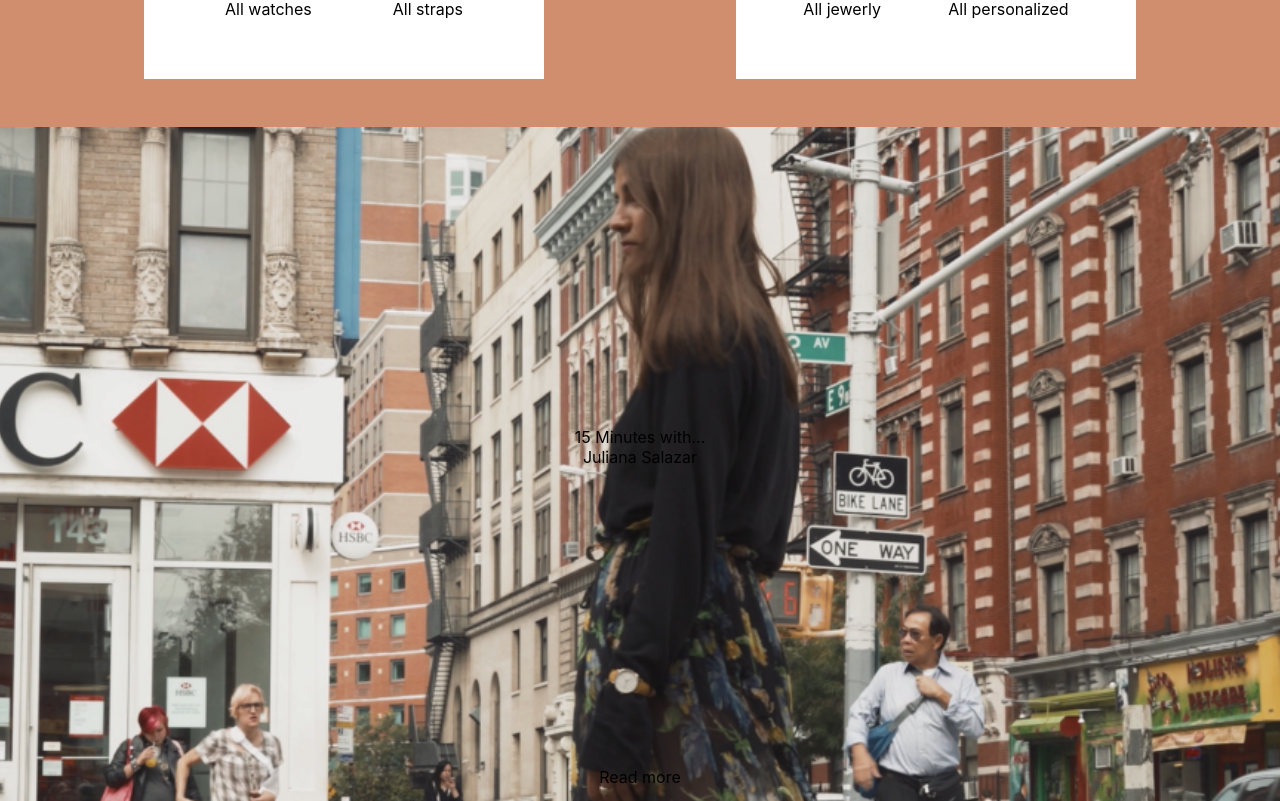
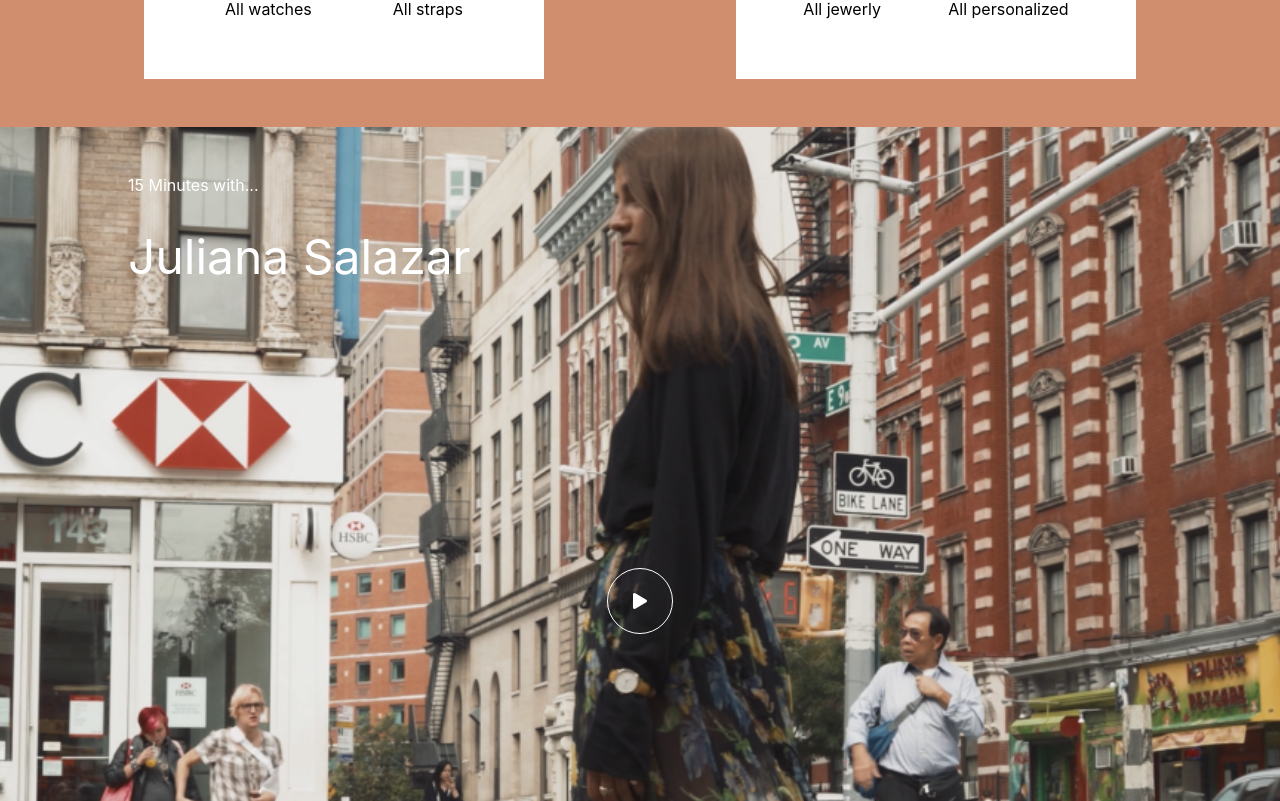
Before and after one commit to MarioSilvaPrada/rosefield_website, a React (Create React App) app: page / in a window 1280 px wide. Shown: the part 1899-2700 px from the top of the page. Built offline with nearby package versions, Linux system fonts and the light colour scheme.

Commit message:
updating

```diff
--- a/src/App.js
+++ b/src/App.js
@@ -7,6 +7,7 @@ import Main from "./components/Main";
 import Story from "./components/Story";
 import Shop from "./components/Shop";
 import Video from "./components/Video";
+import Footer from "./components/Footer";
 
 import { animateHTML } from "./config/animation";
 
@@ -26,6 +27,7 @@ class App extends React.Component {
         <Story />
         <Shop />
         <Video />
+        <Footer />
       </div>
     );
   }
--- /dev/null
+++ b/src/components/Footer.jsx
@@ -0,0 +1,14 @@
+import React from "react";
+import styled from "styled-components";
+
+const StyledFooter = styled.div`
+
+`
+
+const Footer = () => (
+    <StyledFooter>
+
+    </StyledFooter>
+);
+
+export default Footer;
--- a/src/components/Video.jsx
+++ b/src/components/Video.jsx
@@ -12,25 +12,65 @@ const StyledVideo = styled.div`
   display: flex;
   flex-direction: column;
   justify-content: space-evenly;
+  color: white;
 
   .read-more {
-    ${'' /* align-self: flex-start;
+    flex: 1;
+    align-self: flex-start;
+    display: flex;
+    align-items: flex-end;
+    border-bottom: 1px solid white;
     padding: 0 1.5rem 0.7rem 0;
-    border-bottom: 1px solid black; */}
+    margin-left: 8rem;
+    margin-bottom: 3rem;
   }
 
   .person {
-      display: flex;
-      flex-direction: column;
+    display: flex;
+    flex-direction: column;
+    color: white;
+    align-self: flex-start;
+    margin-left: 8rem;
+    flex: 1;
+    margin-top: 3rem;
+  }
+
+  .person-name {
+    font-size: 3rem;
+    margin-top: 2rem;
+  }
+  .preson-text {
+    align-self: flex-start;
+  }
+
+  .center {
+    flex: 2;
+    algin-self: center;
+    display: flex;
+    justify-content: center;
+    align-items: center;
+  }
+
+  .fa-play {
+    border: 1px solid white;
+    width: 1rem;
+    height: 1rem;
+    padding: 1.5rem;
+    border-radius: 100%;
   }
 `;
 
 const Video = () => (
   <StyledVideo>
     <div className="person">
-      <span>15 Minutes with...</span>
-      <span>Juliana Salazar</span>
+      <span className="preson-text">15 Minutes with...</span>
+      <span className="person-name">Juliana Salazar</span>
     </div>
+    <div className="center">
+      {" "}
+      <i class="fas fa-play" />
+    </div>
+
     <div className="read-more">Read more</div>
   </StyledVideo>
 );
```
